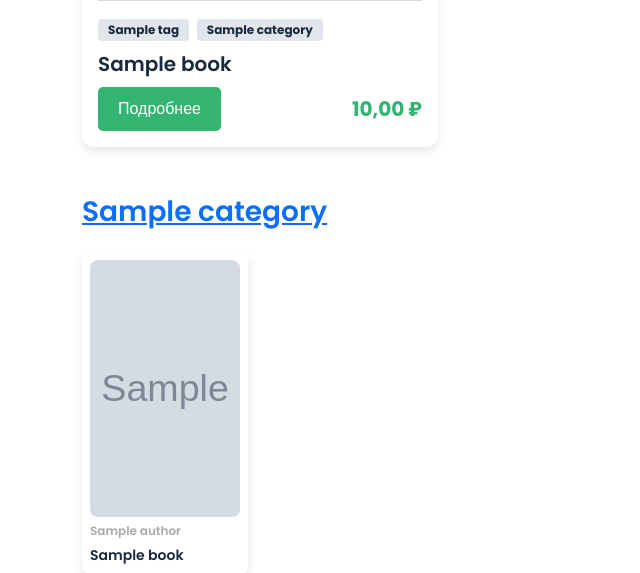
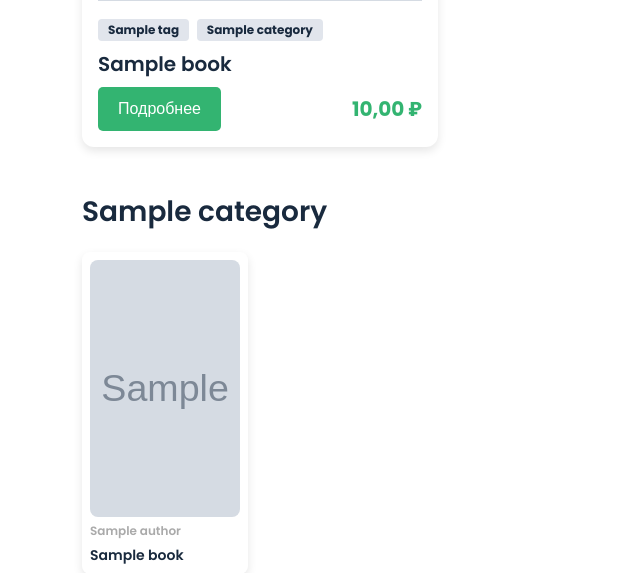
Before and after one commit to abortacc/book_shop, a Django app: page / in a window 1280 px wide. Shown: the part 769-1342 px from the top of the page, without its empty margins (0-640 px from the left). Run offline with Django 5.2, Linux system fonts and the light colour scheme; tables that the repository leaves empty hold one stand-in row (values such as "Sample post"); grey boxes marked "Sample" are stand-in pictures; some libraries are stand-ins or nearby versions.

Commit message:
Remove underline in categories on index.html

```diff
--- a/book_shop/templates/homepage/index.html
+++ b/book_shop/templates/homepage/index.html
@@ -10,7 +10,9 @@
     </div>
 
     {% for category in categories %}
-        <h3 class="mt-5 pb-3"><a href="{% url 'catalog:catalog_category' category.slug %}">{{ category.title }}</a></h3>
+    <a href="{% url 'catalog:catalog_category' category.slug %}" class="text-decoration-none">
+        <h3 class="mt-5 pb-3">{{ category.title }}</h3>
+    </a>
         <div class="row">
             {% for book in category.book_set.all|slice:":6" %}
                 {% include "includes/small_book_card.html" %}
```
